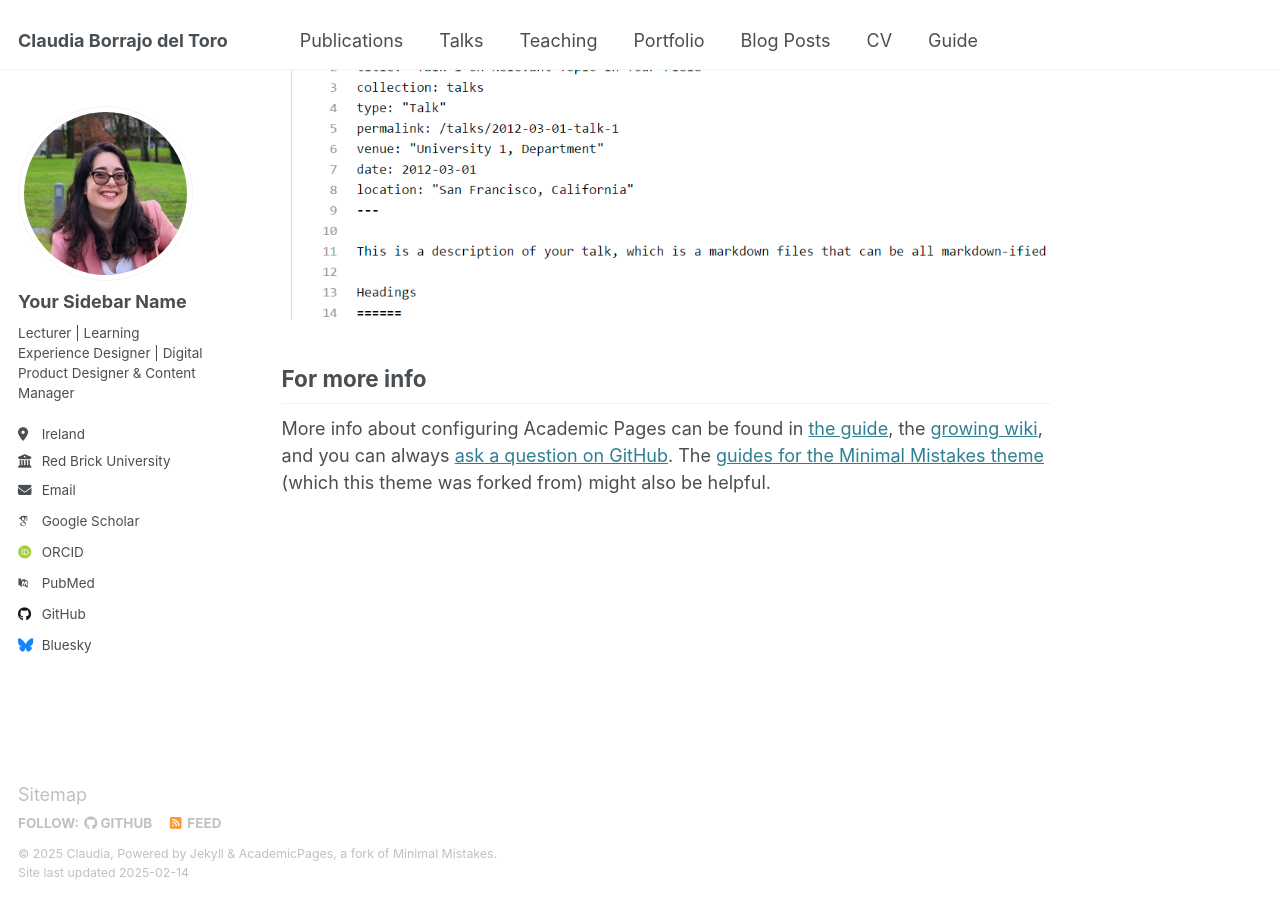
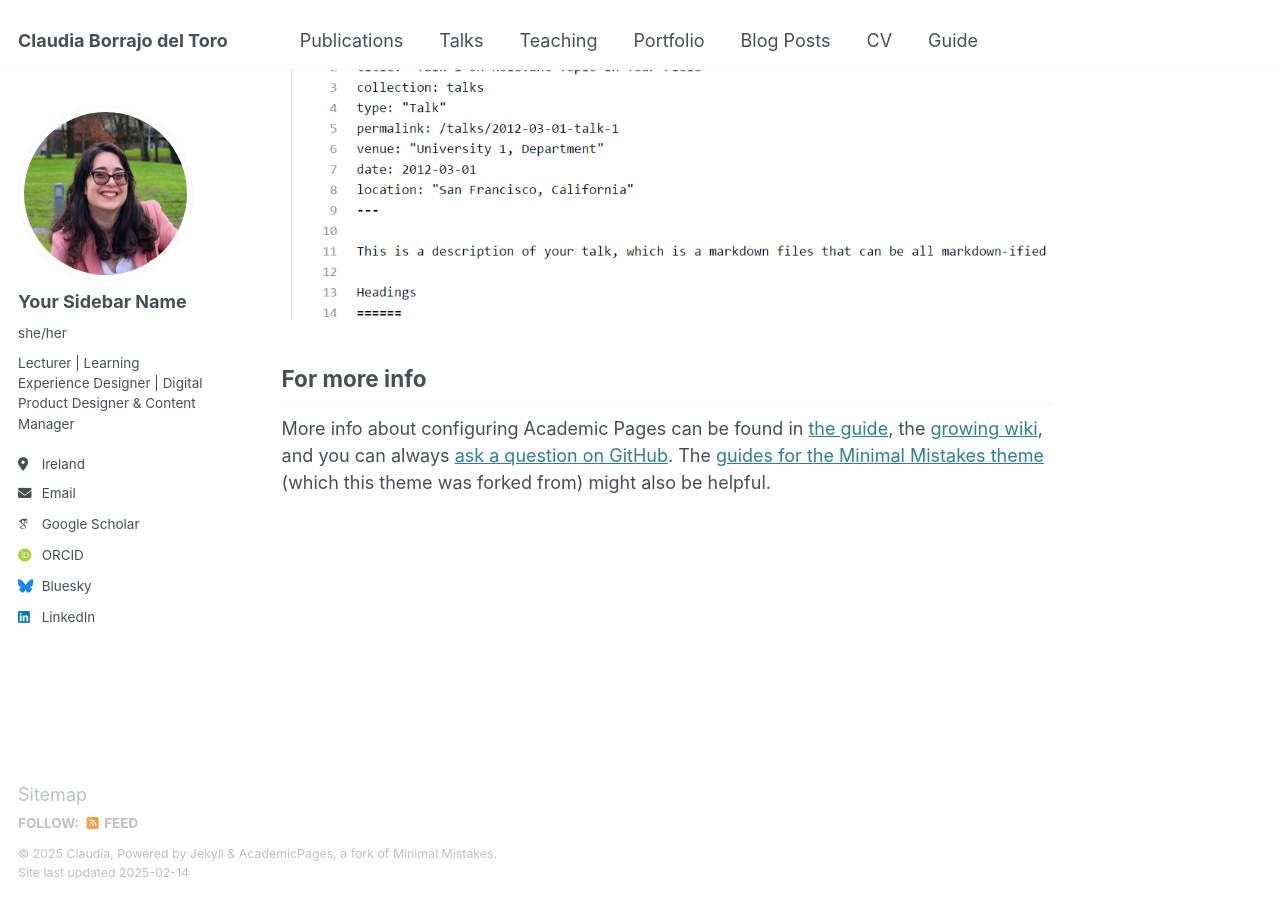
Before and after one commit to claudiabt/claudiabt.github.io, a Jekyll site: the page built from _pages/about.md, in a window 1280 px wide and 900 px high, scrolled down 2642 px. Built offline with Jekyll 4.4.1, drawn with Linux system fonts in a browser that asks for light colours; some web fonts are replaced; part of the change alters nothing that is shown.

Commit message:
Update _config.yml

```diff
--- a/_config.yml
+++ b/_config.yml
@@ -13,9 +13,9 @@ title                    : "Claudia Borrajo del Toro"
 title_separator          : "-"
 name                     : &name "Claudia"
 description              : &description "personal description"
-url                      : https://claudia-borrajo.github.io # the base hostname & protocol for your site e.g. "https://[your GitHub username].github.io"
-baseurl                  : "/claudia-borrajo" # the subpath of your site, e.g. "/blog"
-repository               : "claudia-borrajo/claudia-borrajo.github.io"
+url                      : https://claudiabt.github.io # the base hostname & protocol for your site e.g. "https://[your GitHub username].github.io"
+baseurl                  : "" # the subpath of your site, e.g. "/blog"
+repository               : "claudiabt.github.io/claudiabt.github.io"
 
 # Site Author - The following control what appear as part of the author content on the side bar.
 #               If a field is blank the icon and link will not appear, otherwise it will be shown.
@@ -24,20 +24,20 @@ author:
   # Biographic information
   avatar           : "profile.png"
   name             : "Your Sidebar Name"
-  pronouns         : # example: "she/her"
+  pronouns         : "she/her"
   bio              : "Lecturer | Learning Experience Designer | Digital Product Designer & Content Manager"
   location         : "Ireland"
-  employer         : "Red Brick University"
+  employer         : # "Red Brick University"
   uri              : # URL
   email            : "clausandia@gmail.com"
 
   # Academic websites
   arxiv            : # URL - Update with the correct link to your profile
-  googlescholar    : "https://scholar.google.com/citations?user=PS_CX0AAAAAJ"
+  googlescholar    : "https://scholar.google.com/citations?user=TIhtPkIAAAAJ"
   impactstory      : # URL
   orcid            : "http://orcid.org/yourorcidurl"
   semantic         : # URL
-  pubmed           : "https://www.ncbi.nlm.nih.gov/pubmed/?term=john+snow"
+  pubmed           : # "https://www.ncbi.nlm.nih.gov/pubmed/?term=john+snow"
   researchgate     : # URL
   scopus           : # URL
 
@@ -45,7 +45,7 @@ author:
   bitbucket        : # Username - Update with your username on the site
   codepen          : # Username
   dribbble         : # Username
-  github           : "academicpages"
+  github           : # Username
   kaggle           : # Username
   stackoverflow    : # User number or user number and name (i.e., use "1" or "1/jeff-atwood")
 
@@ -59,7 +59,7 @@ author:
   keybase          : # Username
   instagram        : # Username
   lastfm           : # Username
-  linkedin         : # Username
+  linkedin         : claudia-borrajo
   mastodon         : # URL
   medium           : # URL
   pinterest        : # Username
```
